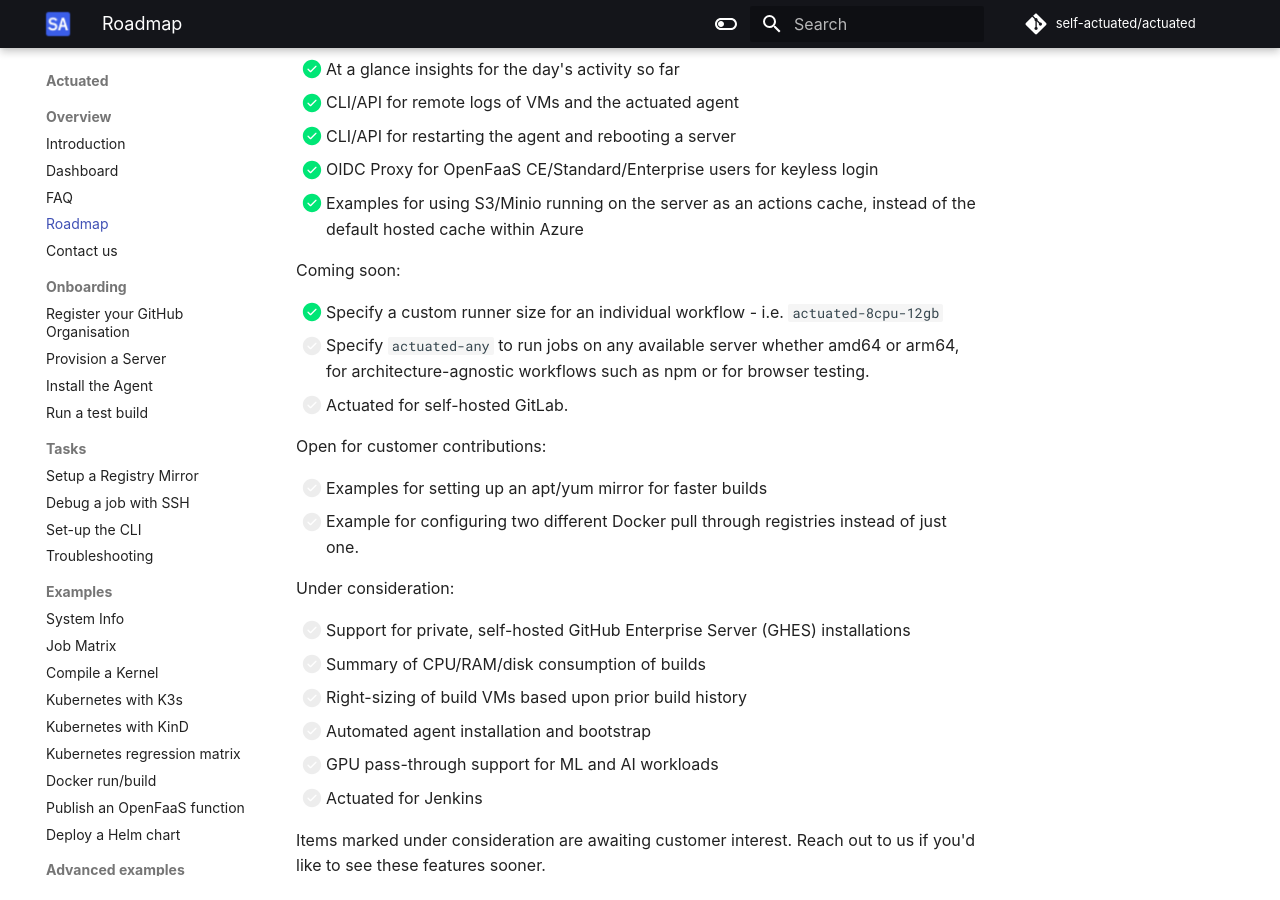
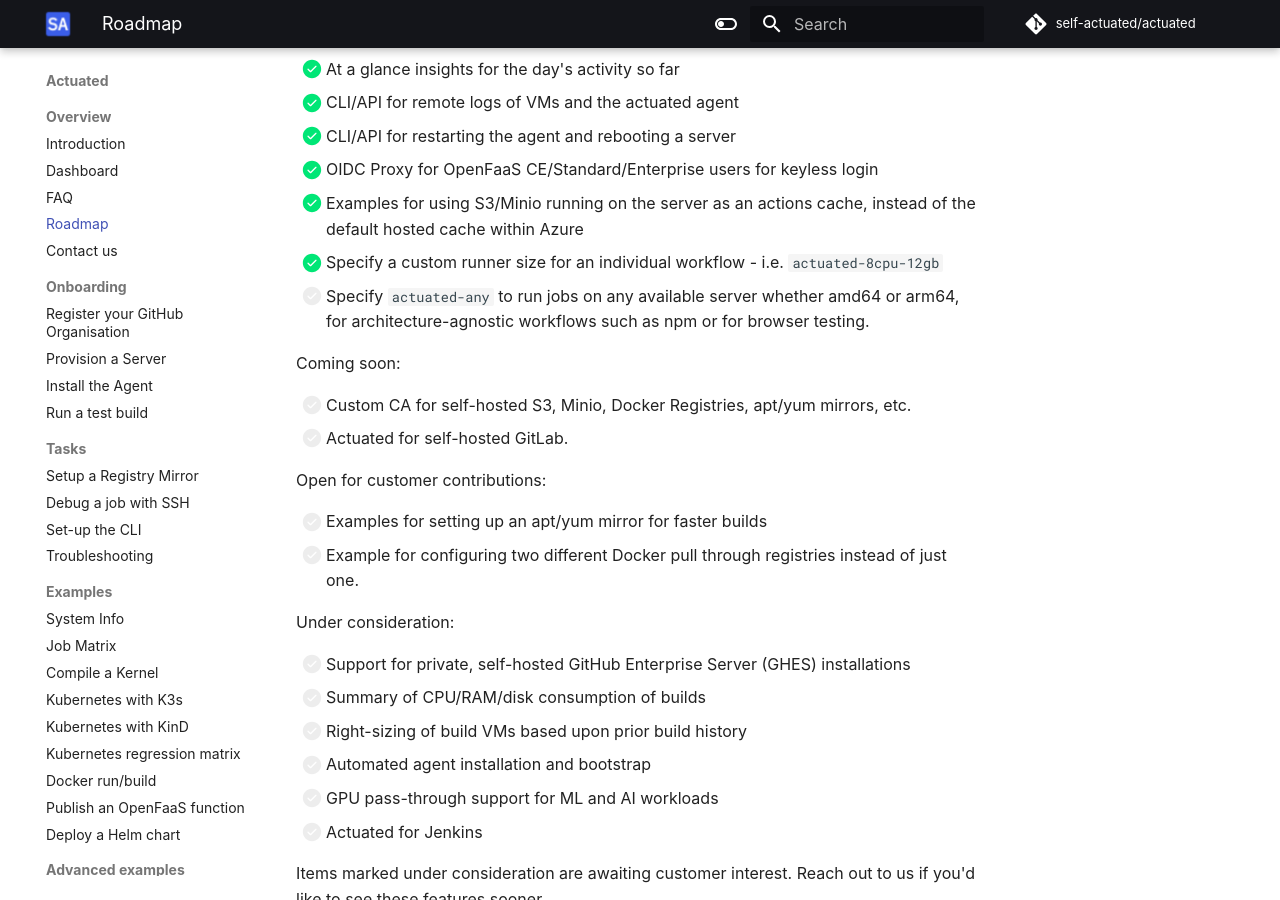
Before and after one commit to welteki/docs.actuated.dev, an MkDocs documentation site: the page built from docs/roadmap.md, in a window 1280 px wide and 900 px high, scrolled down 1366 px. Built offline with MkDocs 1.6.1 and Material for MkDocs 9.7.7, drawn with Linux system fonts in a browser that asks for light colours; some web fonts are replaced.

Commit message:
Updates to Roadmap
Signed-off-by: Alex Ellis (OpenFaaS Ltd) <alexellis2@gmail.com>

```diff
--- a/docs/roadmap.md
+++ b/docs/roadmap.md
@@ -42,11 +42,12 @@
 * [x] CLI/API for restarting the agent and rebooting a server
 * [x] OIDC Proxy for OpenFaaS CE/Standard/Enterprise users for keyless login
 * [x] Examples for using S3/Minio running on the server as an actions cache, instead of the default hosted cache within Azure
+* [x] Specify a custom runner size for an individual workflow - i.e. `actuated-8cpu-12gb`
+* [ ] Specify `actuated-any` to run jobs on any available server whether amd64 or arm64, for architecture-agnostic workflows such as npm or for browser testing.
 
 Coming soon:
 
-* [x] Specify a custom runner size for an individual workflow - i.e. `actuated-8cpu-12gb`
-* [ ] Specify `actuated-any` to run jobs on any available server whether amd64 or arm64, for architecture-agnostic workflows such as npm or for browser testing.
+* [ ] Custom CA for self-hosted S3, Minio, Docker Registries, apt/yum mirrors, etc.
 * [ ] Actuated for self-hosted GitLab.
 
 Open for customer contributions:
```
